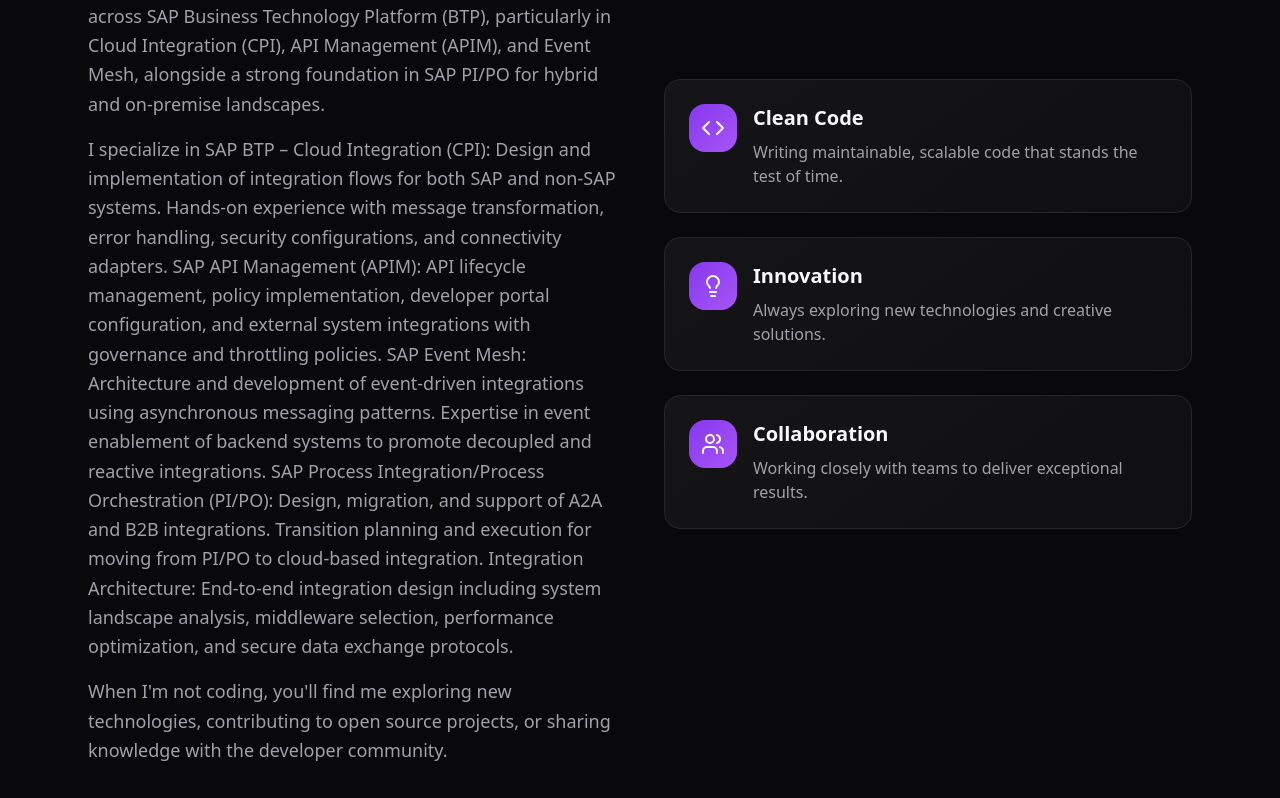
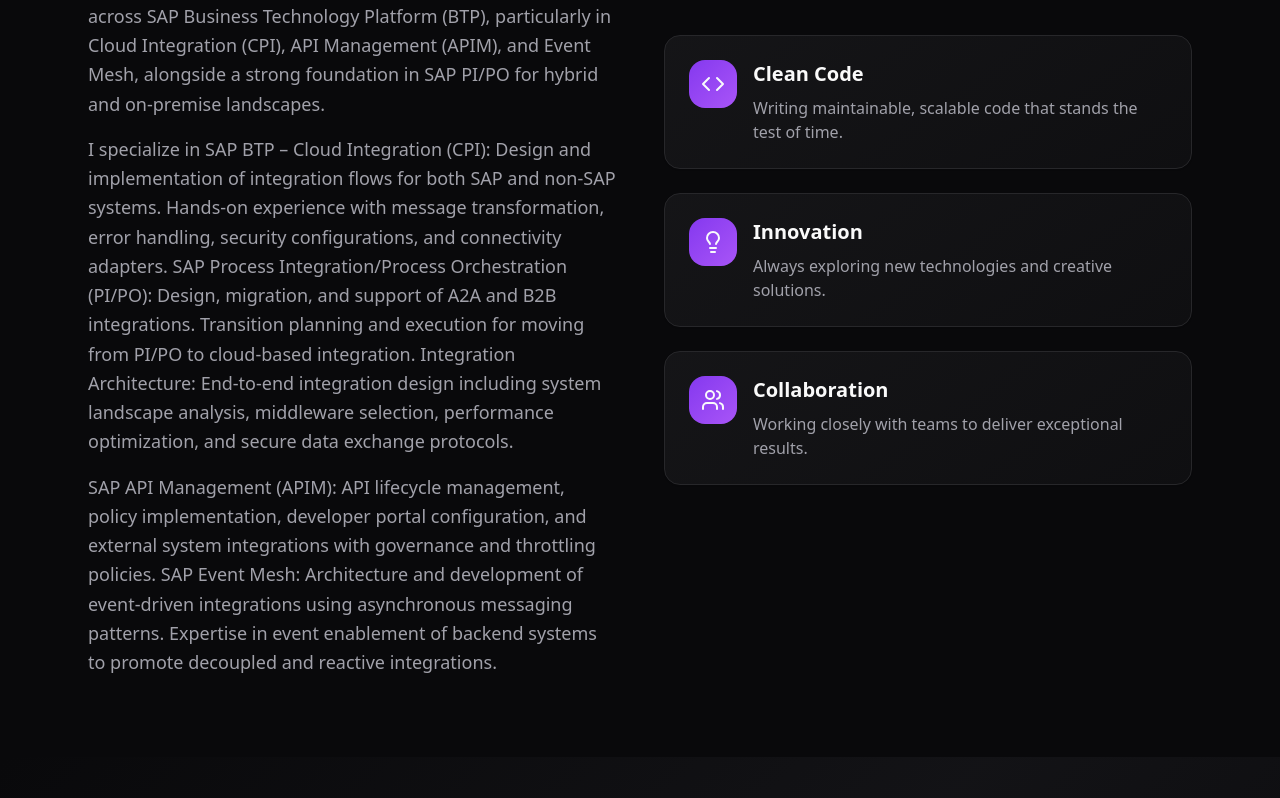
Before and after one commit to pksrinivas/pksrinivas-portfolio, a React (Vite) app: page / in a window 1280 px wide. Shown: the part 1222-2020 px from the top of the page. Built offline with nearby package versions, Linux system fonts and the light colour scheme.

Commit message:
Update About.tsx

```diff
--- a/src/components/About.tsx
+++ b/src/components/About.tsx
@@ -37,24 +37,16 @@ I am a Senior SAP Integration Consultant & Solution Architect with over 7+ years
                 I specialize in
 SAP BTP – Cloud Integration (CPI):
 Design and implementation of integration flows for both SAP and non-SAP systems. Hands-on experience with message transformation, error handling, security configurations, and connectivity adapters.
-
+SAP Process Integration/Process Orchestration (PI/PO):
+Design, migration, and support of A2A and B2B integrations. Transition planning and execution for moving from PI/PO to cloud-based integration.
+Integration Architecture:
+End-to-end integration design including system landscape analysis, middleware selection, performance optimization, and secure data exchange protocols.
+           </p>
+              <p>
 SAP API Management (APIM):
 API lifecycle management, policy implementation, developer portal configuration, and external system integrations with governance and throttling policies.
-
 SAP Event Mesh:
 Architecture and development of event-driven integrations using asynchronous messaging patterns. Expertise in event enablement of backend systems to promote decoupled and reactive integrations.
-
-SAP Process Integration/Process Orchestration (PI/PO):
-Design, migration, and support of A2A and B2B integrations. Transition planning and execution for moving from PI/PO to cloud-based integration.
-
-Integration Architecture:
-End-to-end integration design including system landscape analysis, middleware selection, performance optimization, and secure data exchange protocols.
-
-           </p>
-              <p>
-                When I'm not coding, you'll find me exploring new technologies,
-                contributing to open source projects, or sharing knowledge with
-                the developer community.
               </p>
             </div>
           </div>
```
